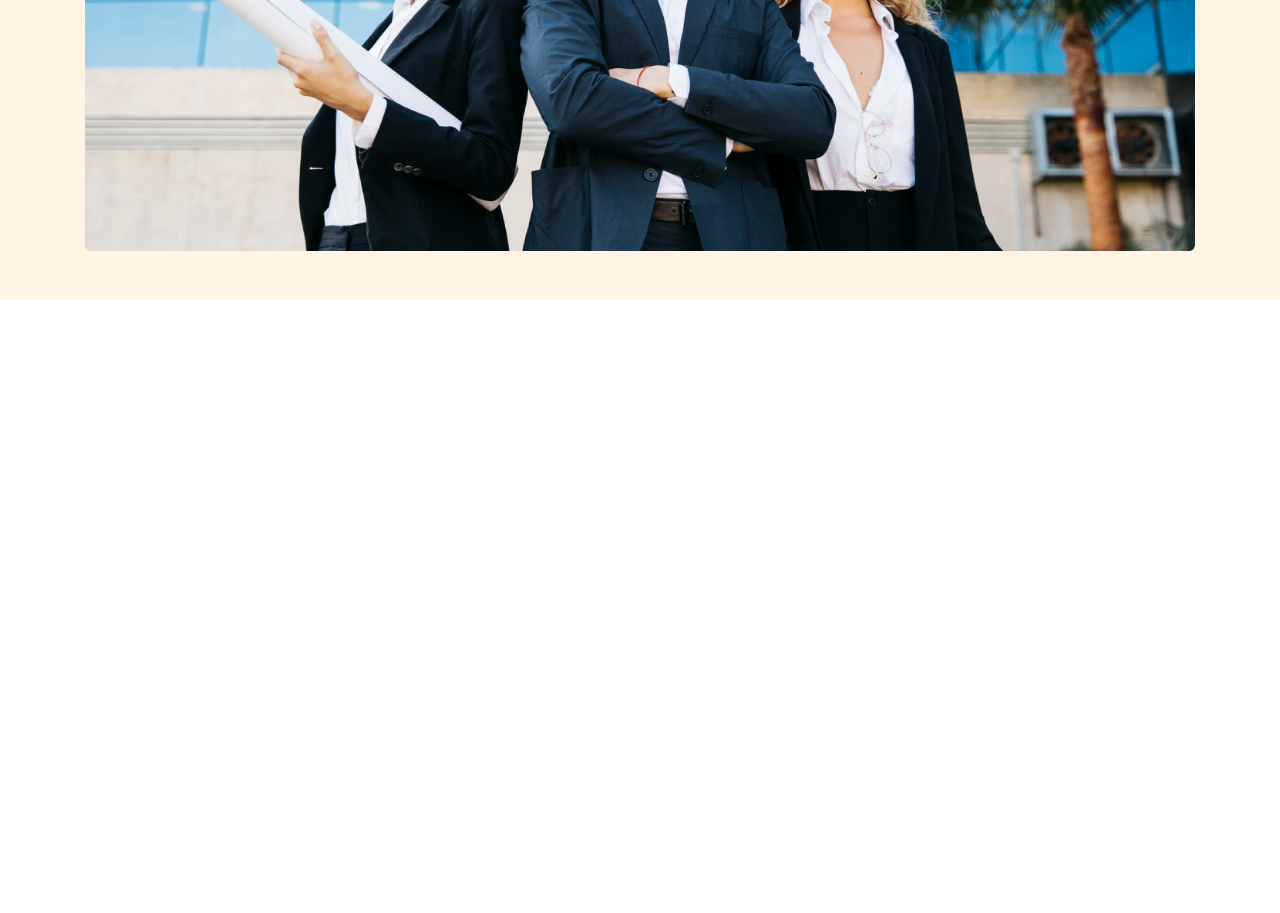
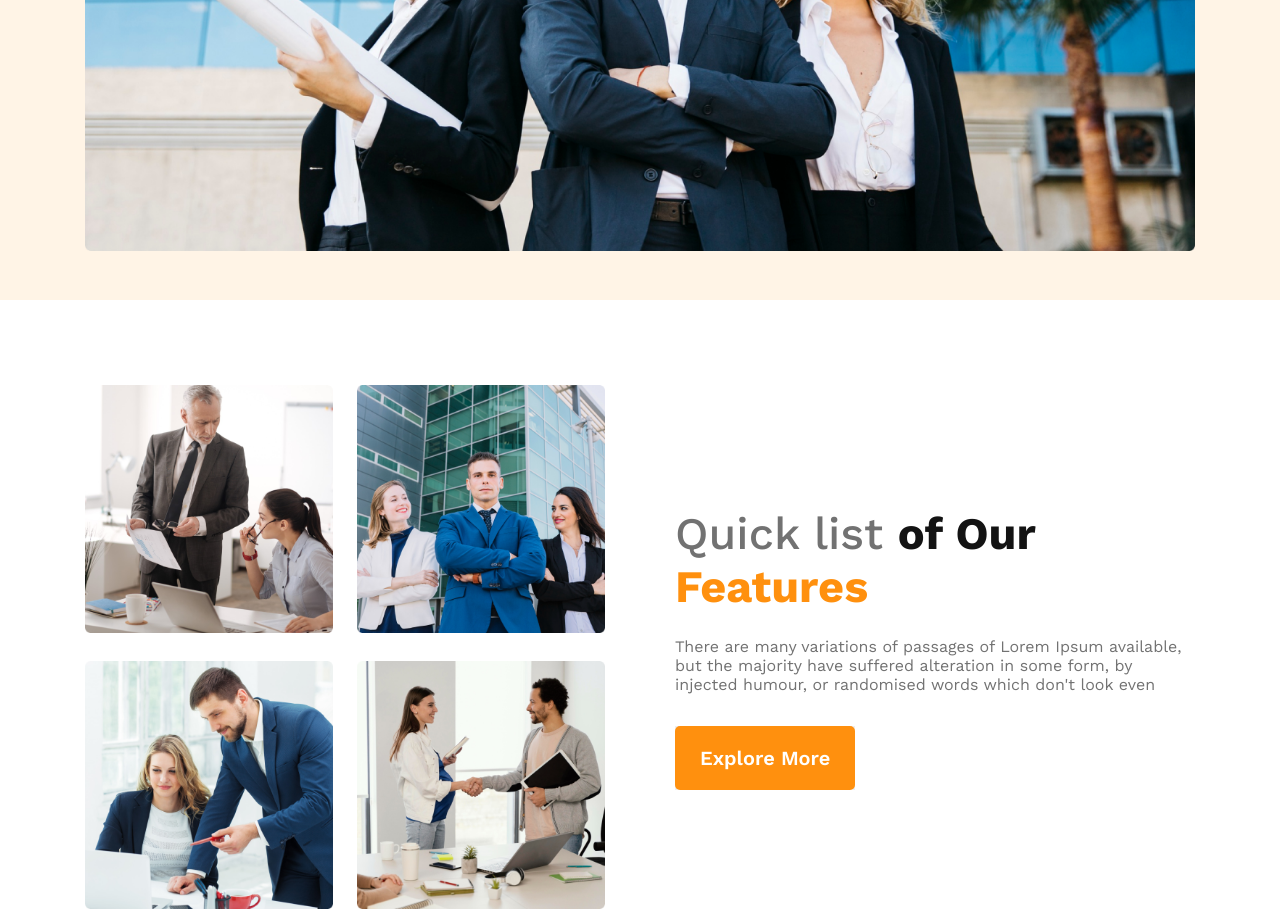
Before and after one commit to mehadi-shuvo/g3-architects, a plain HTML site: page index.html in a window 1280 px wide. Shown: the part 882-1795 px from the top of the page. Before the commit the page ends 1182 px from the top, so only its background shows below. Drawn offline with nearby package versions, Linux system fonts and the light colour scheme.

Commit message:
about section done

```diff
--- a/css/styles.css
+++ b/css/styles.css
@@ -111,6 +111,50 @@ nav .nav-items ul .nav-item a{
     width: 100%;
 }
 
+/* about us css starts */
+.about-us{
+    margin-top: 85px;
+}
+.about-items{
+    display: grid;
+    grid-template-columns: repeat(2, 1fr);
+    align-items: center;
+    column-gap: 70px;
+}
+
+.about-items .images{
+    display: grid;
+    grid-template-columns: repeat(2, 1fr);
+    gap: 24px;
+
+}
+.about-items .images .image img{
+    width: 100%;
+}
+
+.about-items .contants .heading{
+    font-weight: 500;
+    font-size: 45px;
+    color: #727272;
+    margin-bottom: 24px;
+}
+
+.about-items .contants .heading .hd1{
+    font-weight: 700;
+    color: #131313;
+}
+.about-items .contants .heading .hd2{
+    font-weight: 700;
+    color: #FF900E;
+}
+
+.about-items .contants .discription{
+    font-weight: 400;
+    font-size: 16px;
+    color: #727272;
+    margin-bottom: 32px;
+}
+
 
 
 /* ==========================================
@@ -141,5 +185,15 @@ media quiry
         padding: 0 20px;
 
     }
+    .about-items{
+        grid-template-columns: repeat(1, 1fr);
+        row-gap: 70px;
+        padding: 10px;
+    }
+    .about-items .images{
+        grid-template-columns: repeat(1, 1fr);
+        gap: 24px;
+
+    }
 
 }
--- a/index.html
+++ b/index.html
@@ -41,5 +41,33 @@
             </div>
         </section>
     </header>
+    <main>
+        <!-- about us starts -->
+        <section class="container about-us">
+            <div class="about-items">
+                <div class="images">
+                    <div class="image t1">
+                        <img src="images/team1.png" alt="team">
+                    </div>
+                    <div class="image t2">
+                        <img src="images/team2.png" alt="team">
+                    </div>
+                    <div class="image t3">
+                        <img src="images/team3.png" alt="team">
+                    </div>
+                    <div class="image t4">
+                        <img src="images/team4.png" alt="team">
+                    </div>
+
+                </div>
+                <div class="contants">
+                    <h3 class="heading">Quick list <span class="hd1">of Our</span><span class="hd2"> Features</span></h3>
+                    <p class="discription">There are many variations of passages of Lorem Ipsum available, but the majority have suffered alteration in some form, by injected humour, or randomised words which don't look even</p>
+                    <button class="primary-btn"><a href="#">explore more</a></button>
+                </div>
+            </div>
+        </section>
+        <!-- about us ends -->
+    </main>
 </body>
 </html>
```
